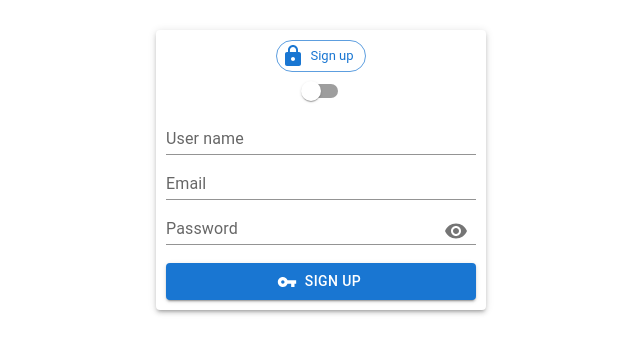
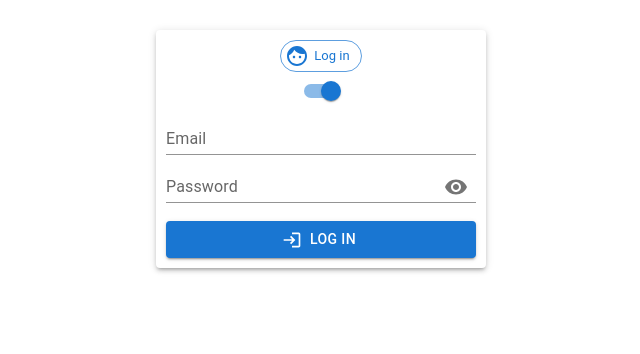
Before and after one commit to Michael-Zhinchyn/practice-react, a React (Create React App) app: page /practice-react/login in a window 1280 px wide. Shown: the top 354 px of the page, without its empty margins (319-959 px from the left). Built offline with nearby package versions, Linux system fonts and the light colour scheme.

Commit message:
Update AuthPage.js

```diff
--- a/src/pages/AuthPage.js
+++ b/src/pages/AuthPage.js
@@ -3,23 +3,24 @@ import Chip from '@mui/material/Chip';
 import FaceIcon from '@mui/icons-material/Face';
 import LockIcon from '@mui/icons-material/Lock';
 import Switch from '@mui/material/Switch';
+import { useLocation, useNavigate } from 'react-router';
 import { useState } from 'react';
-import { useNavigate } from 'react-router';
-
 import { StyledFormWrapper } from './LoginPage.styled';
 import { SignUpForm } from 'components/LoginSignUp/signup';
 import { LoginForm } from 'components/LoginSignUp/login';
-import { type } from '@testing-library/user-event/dist/type';
 
 const AuthPage = () => {
+  const location = useLocation();
   const navigate = useNavigate();
-  const [checked, setChecked] = useState(type === 'login');
+  const isLoginForm = location.pathname.includes('/login');
+  const [checked, setChecked] = useState(isLoginForm);
 
-  const handleChange = event => {
-    const isChecked = event.target.checked;
-    setChecked(isChecked);
+  const handleChange = () => {
+    const newCheckedState = !checked;
+    setChecked(newCheckedState);
 
-    if (isChecked) {
+    // Змінюємо маршрут на основі нового стану чекбокса
+    if (newCheckedState) {
       navigate('/login');
     } else {
       navigate('/register');
```
